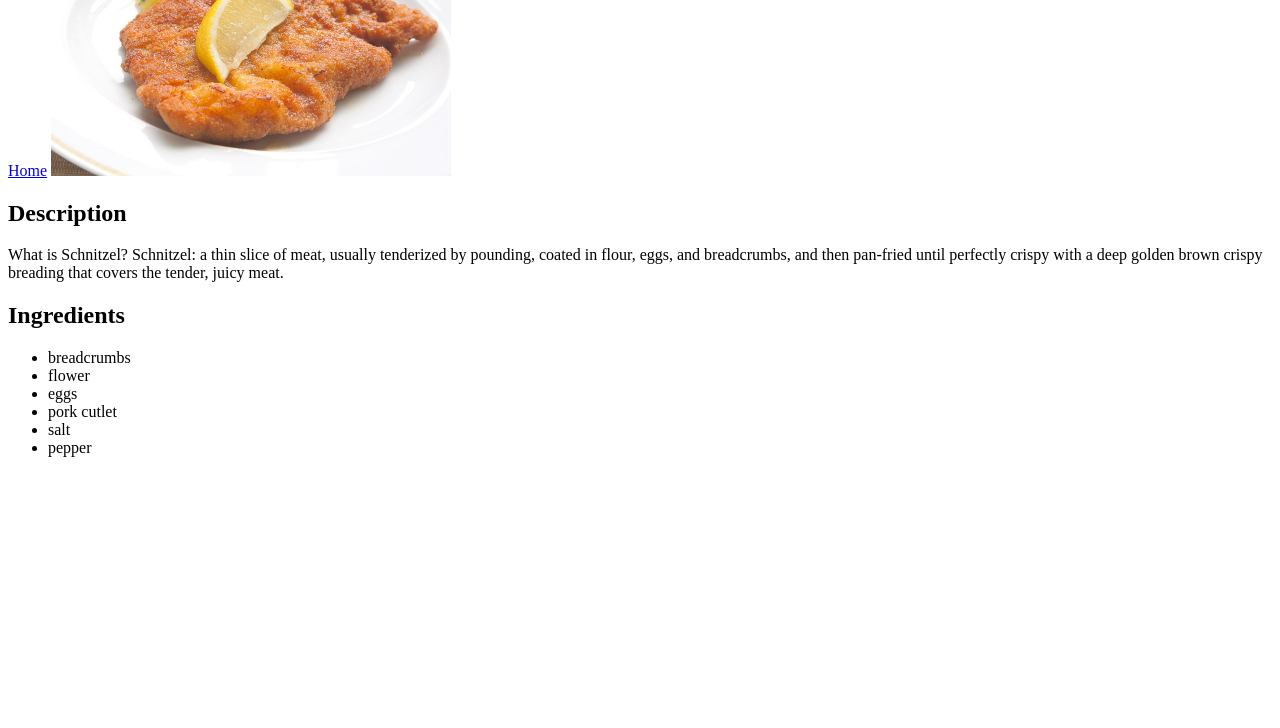
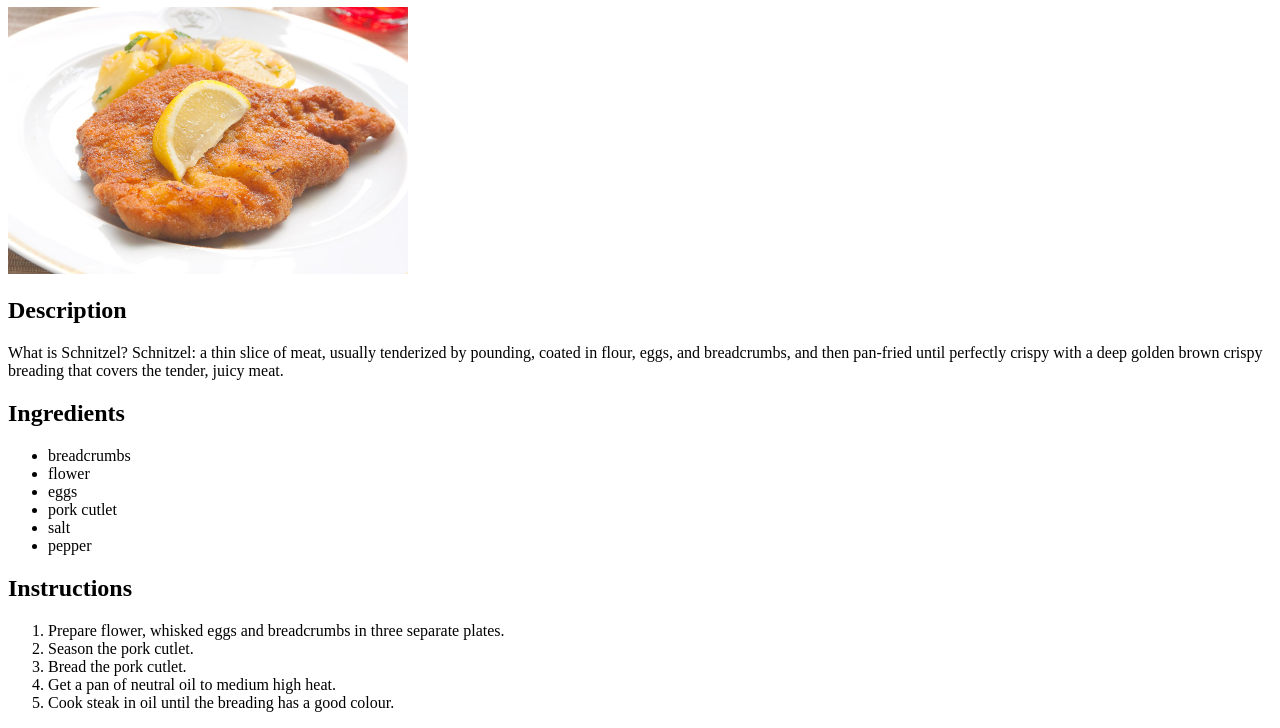
Before and after one commit to PaoloV99/odin-recipes, a plain HTML site: page recipes/schnitzel.html in a window 1280 px wide. Shown: the part 99-827 px from the top of the page. Before the commit the page ends 800 px from the top, so only its background shows below. Drawn offline with Linux system fonts and the light colour scheme.

Commit message:
Add recipe instructions

```diff
--- a/recipes/schnitzel.html
+++ b/recipes/schnitzel.html
@@ -7,9 +7,11 @@
 </head>
 <body>
     <a href="../index.html">Home</a>
+    <h1>Schnitzel</h1>
     <img src="../images/schnitzel.jpg" width="400">
     <h2>Description</h2>
     <p>What is Schnitzel? Schnitzel: a thin slice of meat, usually tenderized by pounding, coated in flour, eggs, and breadcrumbs, and then pan-fried until perfectly crispy with a deep golden brown crispy breading that covers the tender, juicy meat.</p>
+
     <h2>Ingredients</h2>
     <ul>
         <li>breadcrumbs</li>
@@ -20,5 +22,13 @@
         <li>pepper</li>
     </ul>
 
+    <h2>Instructions</h2>
+    <ol>
+        <li>Prepare flower, whisked eggs and breadcrumbs in three separate plates.</li>
+        <li>Season the pork cutlet.</li>
+        <li>Bread the pork cutlet.</li>
+        <li>Get a pan of neutral oil to medium high heat.</li>
+        <li>Cook steak in oil until the breading has a good colour.</li>
+    </ol>
 </body>
 </html>
```
Also changed, not shown: recipes/tacos.html (+9 -0 lines).
